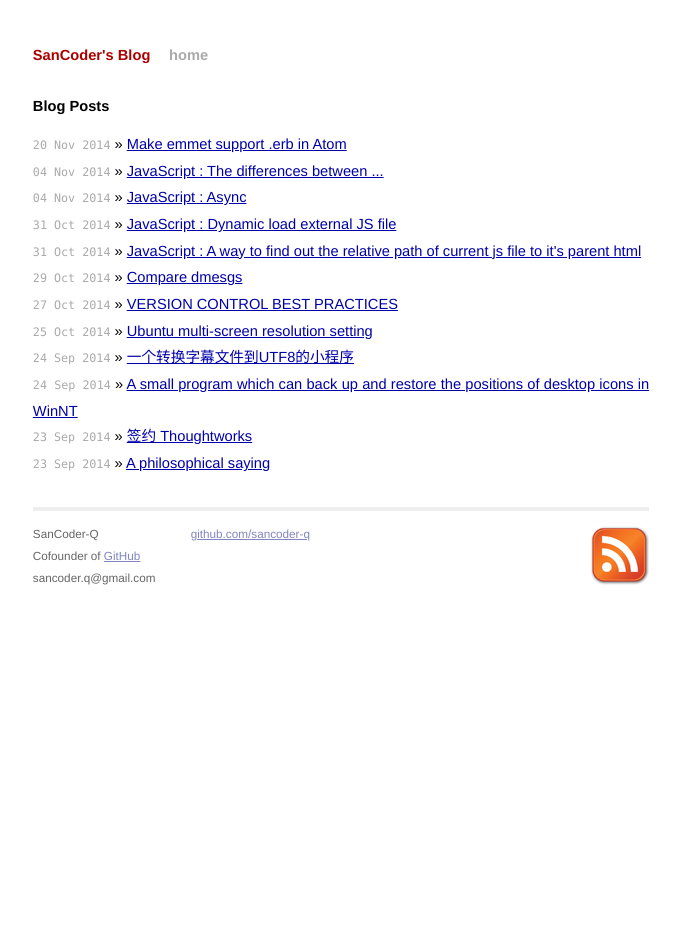
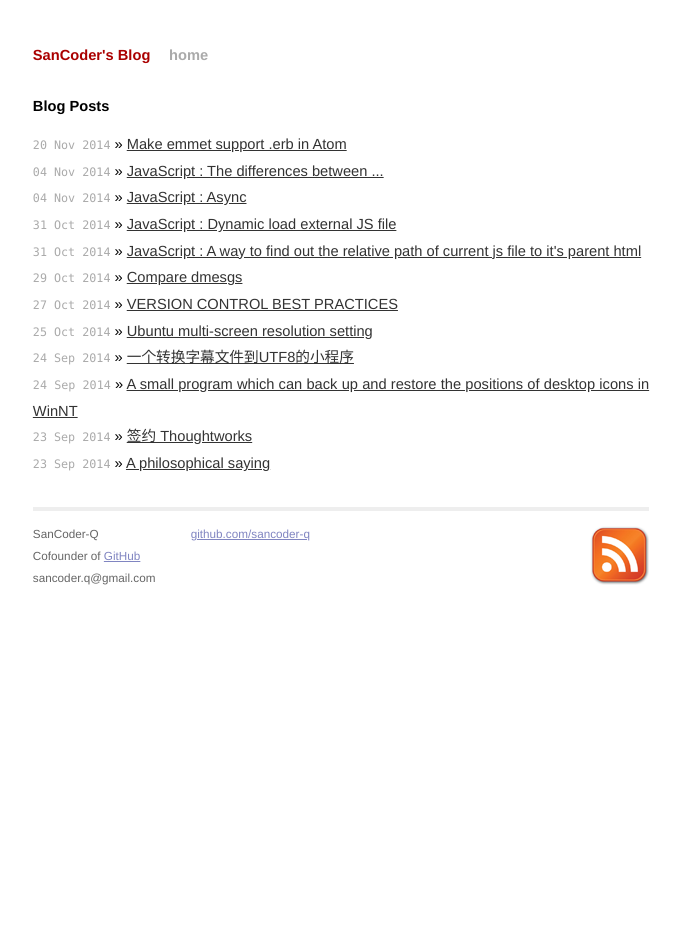
Before and after one commit to SanCoder-Q/sancoder-q.github.io, a Jekyll site: the page built from index.html, in a window 1280 px wide. Shown: the whole page, without its empty margins (299-980 px from the left). Built offline with Jekyll 4.4.1, drawn with Linux system fonts in a browser that asks for light colours; Markdown is read by kramdown in place of the engine named in the settings.

Commit message:
[SanCoder] - fix link color

```diff
--- a/css/screen.css
+++ b/css/screen.css
@@ -35,7 +35,7 @@
 }
 
 a {
-  color: #00a;
+  color: #333;
 }
 
 a:hover {
@@ -43,7 +43,7 @@
 }
 
 a:visited {
-  color: #a0a;
+  color: #444;
 }
 
 table {
```
